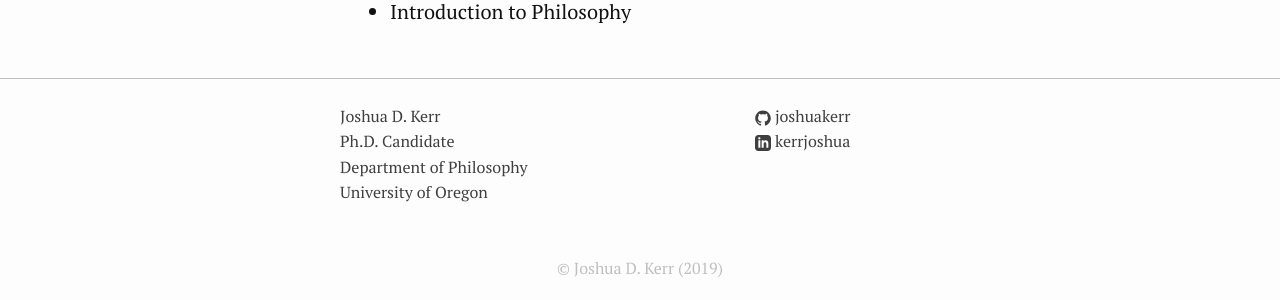
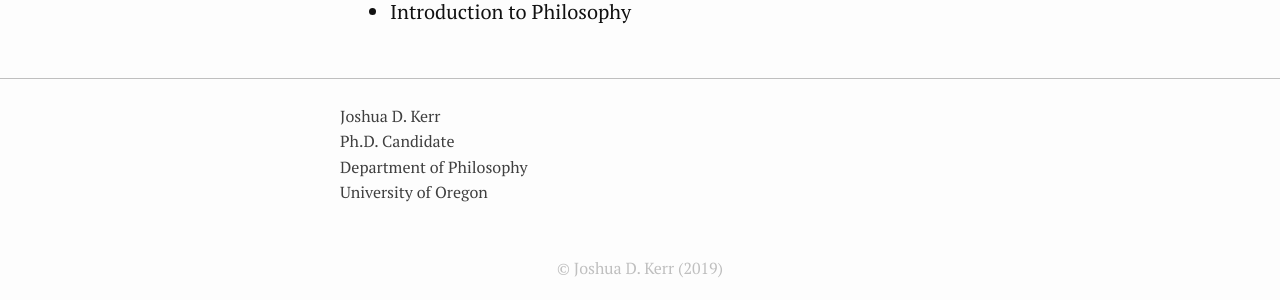
Before and after one commit to joshuakerr/joshuakerr.github.io.old, a Jekyll site: the page built from pages/teaching.md, in a window 1280 px wide. Shown: the part 1518-1818 px from the top of the page. Built offline with Jekyll 4.4.1, drawn with Linux system fonts in a browser that asks for light colours.

Commit message:
theme updates

```diff
--- a/_config.yml
+++ b/_config.yml
@@ -6,5 +6,3 @@ description: "Ph.D. Candidate<br>Department of Philosophy<br>University of Orego
 
 email: jkerr@uoregon.edu
 author_website: joshuakerr.net
-github_username: joshuakerr
-linkedin_username: kerrjoshua
--- a/_layouts/about.html
+++ b/_layouts/about.html
@@ -15,14 +15,12 @@ layout: default
         {% include _icons/email.html username=site.email %}
       </li>
       {% endif %}
-
       {% if site.curriculum.url %}
       <li>
         {% include _icons/file.html curriculum=site.curriculum %}
       </li>
       {% endif %}
     </ul>
-
     <ul class="contact-list">
       {% if site.author_website %}
       <li>
```
